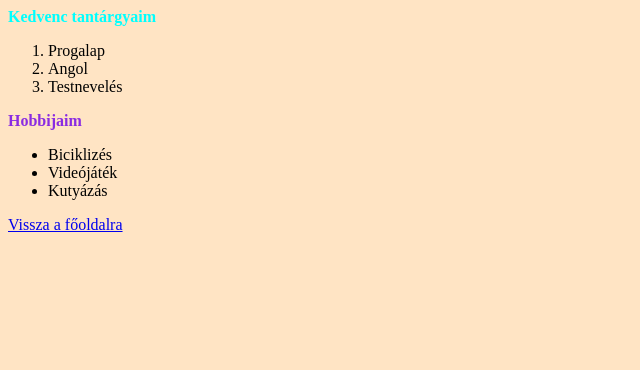
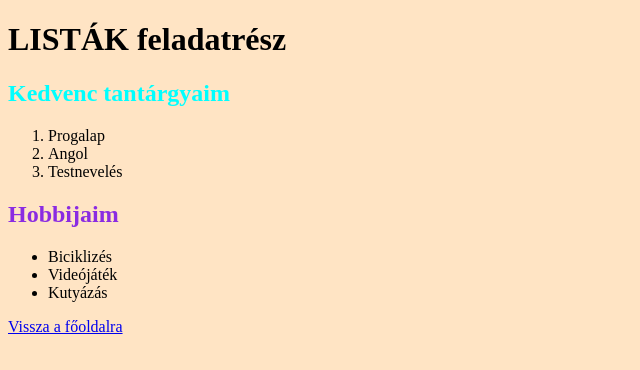
Before and after one commit to kovacsdominik/web, a plain HTML site: page listak.html in a window 1280 px wide. Shown: the whole page, without its empty margins (0-640 px from the left). Drawn offline with Linux system fonts and the light colour scheme.

Commit message:
listák jó

```diff
--- a/listak.html
+++ b/listak.html
@@ -6,13 +6,15 @@
     <title>Listák</title>
 </head>
 <body style="background-color: bisque;">
-    <b style="color: aqua;">Kedvenc tantárgyaim</b>
+    <h1>LISTÁK feladatrész</h1>
+
+    <h2 style="color: aqua;">Kedvenc tantárgyaim</h2>
 <ol>
     <li>Progalap</li>
     <li>Angol</li>
     <li>Testnevelés</li>
 </ol>
-    <b style="color: blueviolet;">Hobbijaim</b>
+    <h2 style="color: blueviolet;">Hobbijaim</h2>
 <ul>
     <li>Biciklizés</li>
     <li>Videójáték</li>
```
